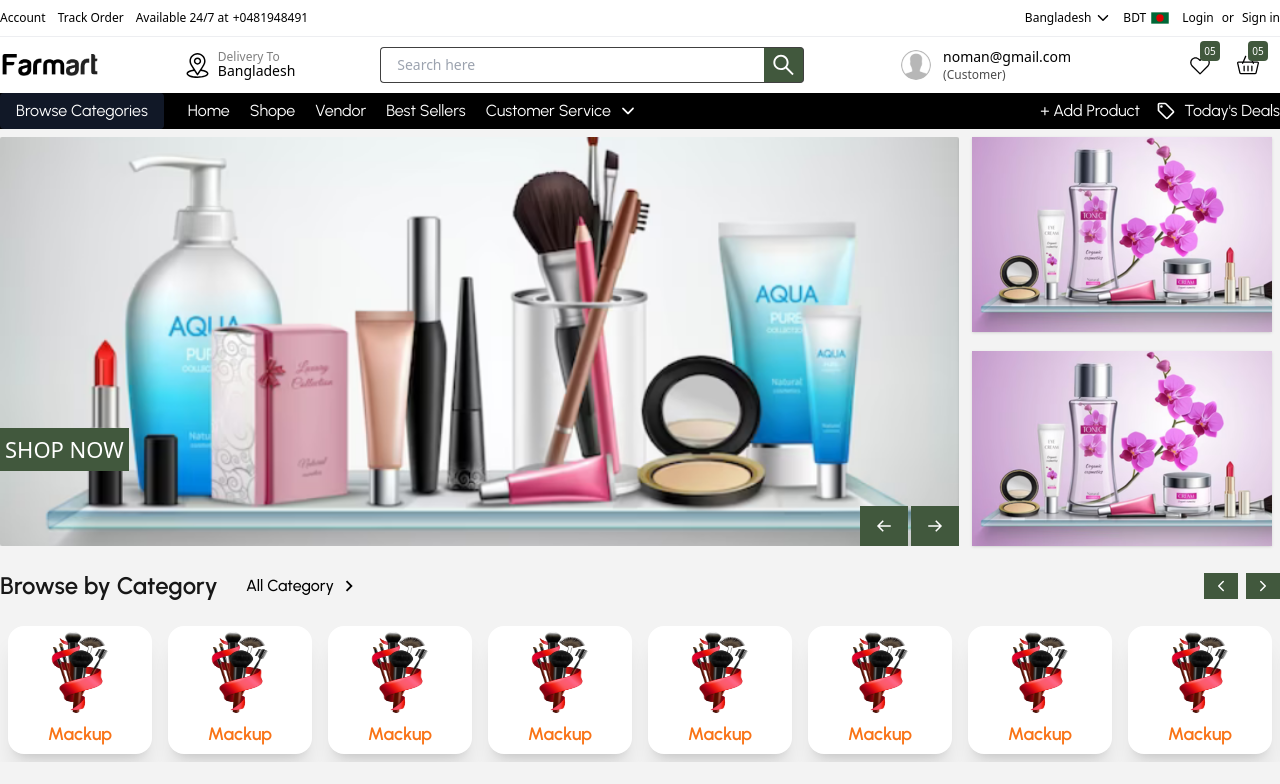
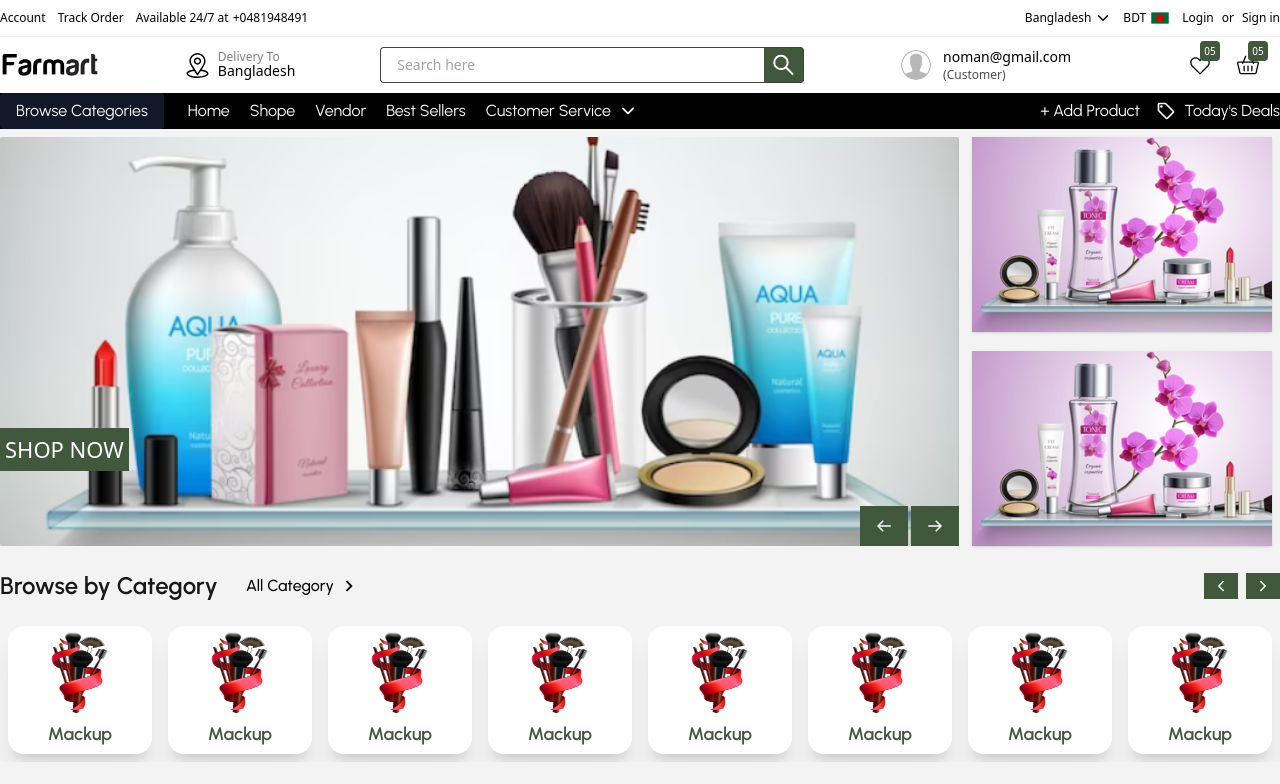
Before and after one commit to nomanscodes/cometics_corner, a Next.js app: page / in a window 1280 px wide. Shown: the top 784 px of the page. Built offline with nearby package versions, Linux system fonts and the light colour scheme; a web font is replaced by a local one.

Commit message:
initials commit

```diff
--- a/components/Home/Cetagory/CategoryCart.jsx
+++ b/components/Home/Cetagory/CategoryCart.jsx
@@ -3,7 +3,7 @@
 
 const CategoryCart = () => {
     return (
-        <Link href={""} className='text-orange-500 flex flex-col items-center justify-center bg-white shadow-xl h-22 w-28 md:h-32 md:w-36 rounded-2xl m-2 transition ease-in-out delay-75 hover:-translate-y-1 hover:scale-105'>
+        <Link href={""} className='text-bgColor flex flex-col items-center justify-center bg-white shadow-xl h-22 w-28 md:h-32 md:w-36 rounded-2xl m-2 transition ease-in-out delay-75 hover:-translate-y-1 hover:scale-105'>
             <picture>
                 <img className=' h-16 w-20 md:w-32 md:h-24' src="/assets/cat/cat2.png" alt="" />
             </picture>
```
